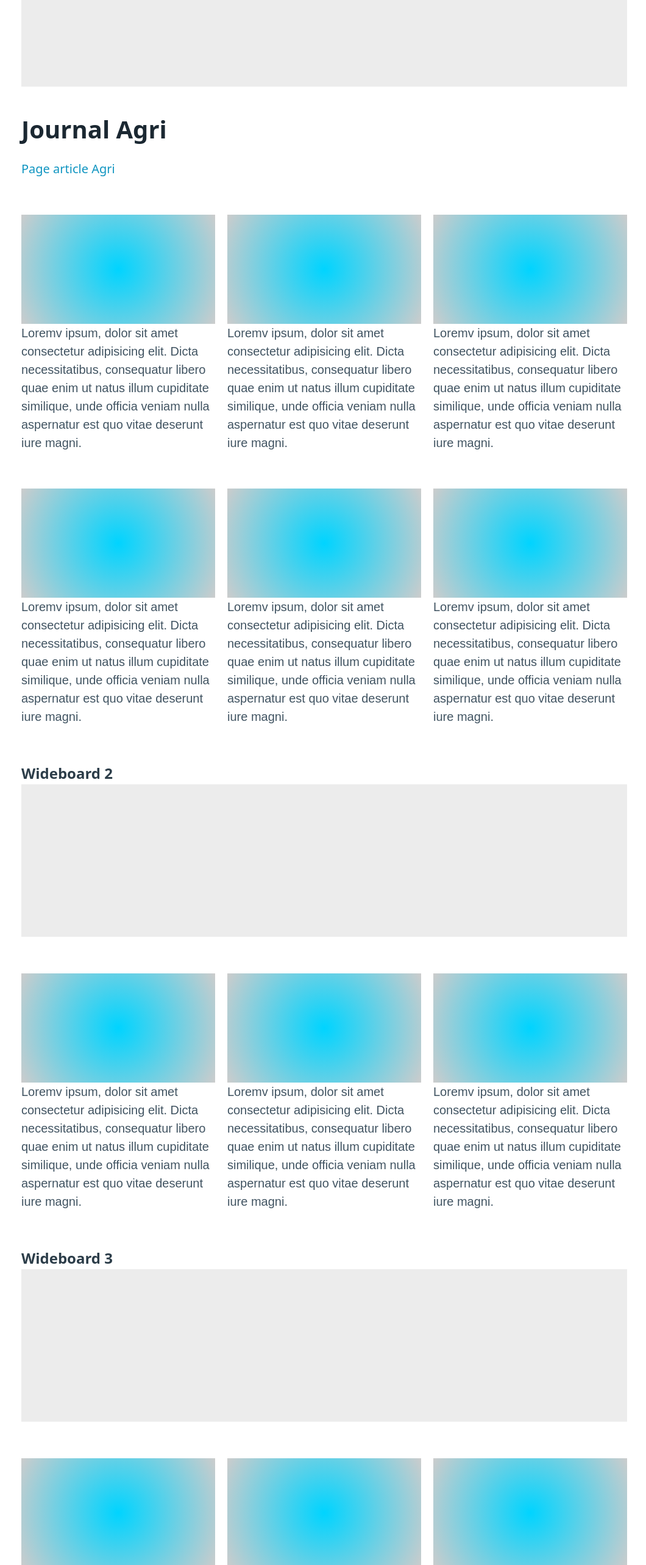
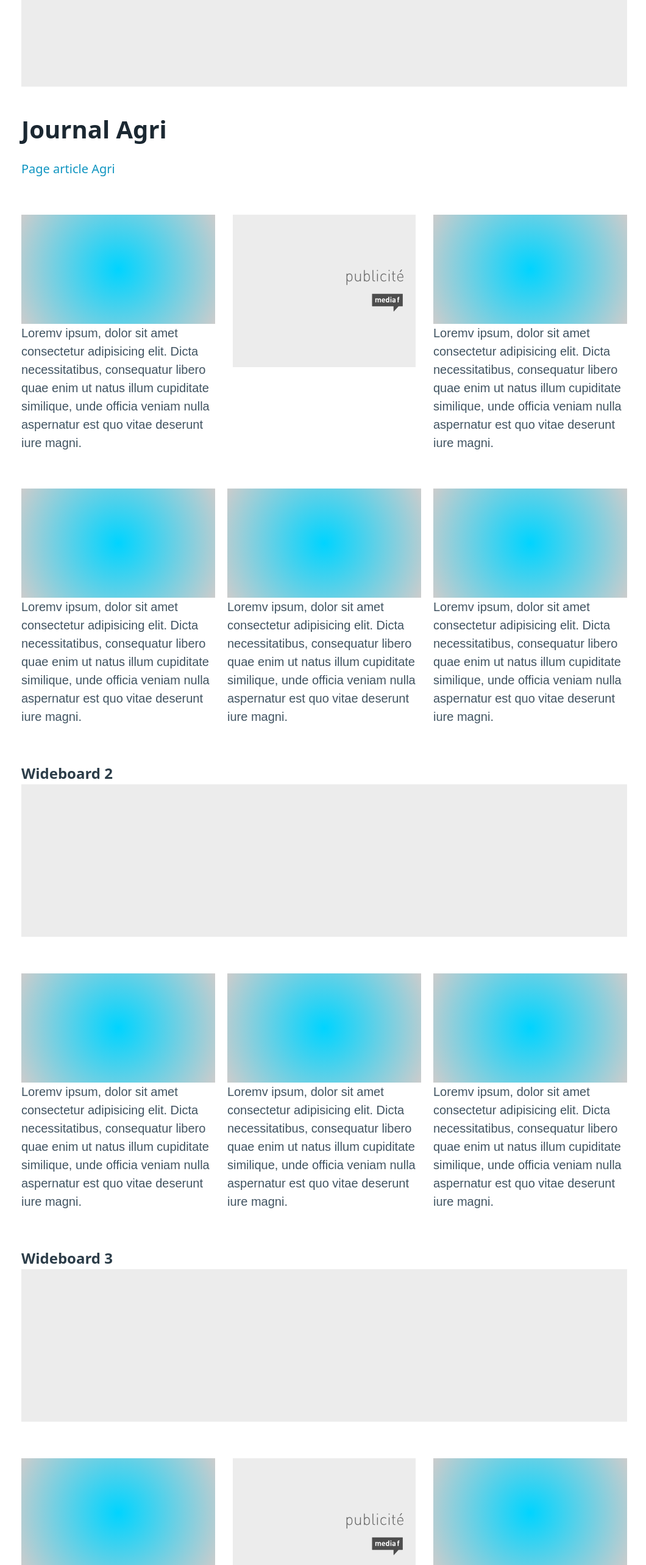
Before and after one commit to media-f/nextads, a Next.js app: page /agri in a window 1280 px wide. Shown: the part 234-2800 px from the top of the page at 61% size, without its empty margins (108-1168 px from the left). Built offline with nearby package versions, Linux system fonts and the light colour scheme; a web font is replaced by a local one.

Commit message:
Add AGRI_RECTANGLE_1 and AGRI_RECTANGLE_2 ad slots

```diff
--- a/pages/agri-page.jsx
+++ b/pages/agri-page.jsx
@@ -26,6 +26,7 @@ export default function Agri() {
             googletag.defineSlot('/23038965275/AGRI_WIDEBOARD_1', [[300,250]], 'AGRI_WIDEBOARD_1').addService(googletag.pubads());
             googletag.defineSlot('/23038965275/AGRI_WIDEBOARD_2', [[300,250], [320,460]], 'AGRI_WIDEBOARD_2').addService(googletag.pubads());
         }
+        googletag.defineSlot('/23038965275/AGRI_RECTANGLE_1', [[300,250], [250,250]], 'AGRI_RECTANGLE_1').addService(googletag.pubads());
 
         googletag.pubads().disableInitialLoad();
         googletag.enableServices();
@@ -36,6 +37,7 @@ export default function Agri() {
           googletag.display("AGRI_WIDEBOARD_1");
           googletag.display("AGRI_WIDEBOARD_2");
           googletag.display("AGRI_HALFPAGE_1");
+          googletag.display("AGRI_RECTANGLE_1");
           googletag.pubads().refresh();
         }, 100);
 
@@ -128,6 +130,9 @@ export default function Agri() {
           id="AGRI_WIDEBOARD_2"
           className="adslot adslot__agri wideboard"
         ></div>
+        <Columns>
+          <div id="AGRI_RECTANGLE_1" className="adslot rectangle"></div>
+        </Columns>
         <Columns></Columns>
       </section>
       <aside>
--- a/pages/agri.jsx
+++ b/pages/agri.jsx
@@ -31,6 +31,9 @@ export default function Agri() {
             googletag.defineSlot('/23038965275/AGRI_WIDEBOARD_4', [[300,250], [320,460]], 'AGRI_WIDEBOARD_4').addService(googletag.pubads());
         }
 
+        googletag.defineSlot('/23038965275/AGRI_RECTANGLE_1', [[300,250], [250,250]], 'AGRI_RECTANGLE_1').addService(googletag.pubads());
+        googletag.defineSlot('/23038965275/AGRI_RECTANGLE_2', [[300,250], [250,250]], 'AGRI_RECTANGLE_2').addService(googletag.pubads());
+
         googletag.pubads().disableInitialLoad();
         googletag.enableServices();
 
@@ -42,6 +45,8 @@ export default function Agri() {
           googletag.display("AGRI_WIDEBOARD_3");
           googletag.display("AGRI_WIDEBOARD_4");
           googletag.display("AGRI_HALFPAGE_1");
+          googletag.display("AGRI_RECTANGLE_1");
+          googletag.display("AGRI_RECTANGLE_2");
           googletag.pubads().refresh();
         }, 100);
 
@@ -63,7 +68,9 @@ export default function Agri() {
 
         <h1>Journal Agri</h1>
         <Link href="/agri-page"> Page article Agri</Link>
-        <Columns></Columns>
+        <Columns>
+          <div id="AGRI_RECTANGLE_1" className="adslot rectangle"></div>
+        </Columns>
         <Columns></Columns>
 
         <h3>Wideboard 2</h3>
@@ -79,6 +86,9 @@ export default function Agri() {
           className="adslot adslot__agri wideboard"
         ></div>
 
+        <Columns>
+          <div id="AGRI_RECTANGLE_2" className="adslot rectangle"></div>
+        </Columns>
         <Columns></Columns>
 
         <h3>Wideboard 4</h3>
```
